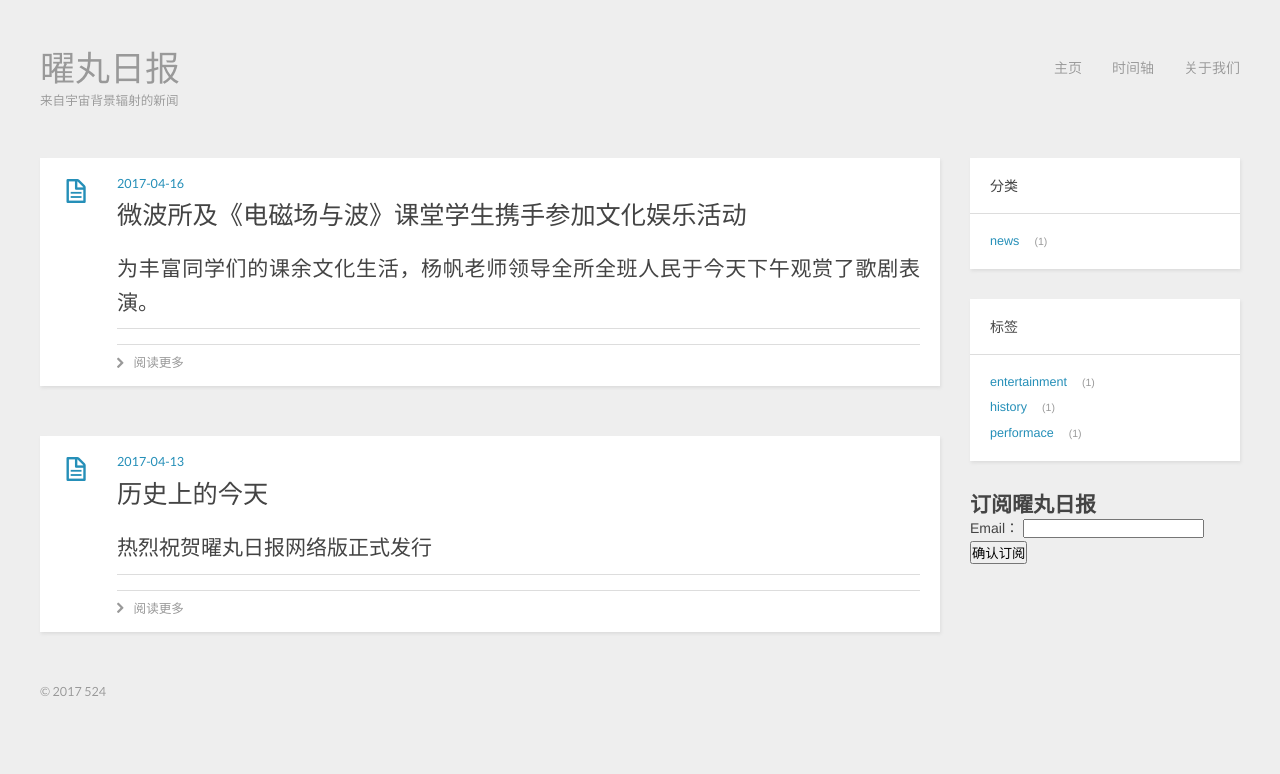
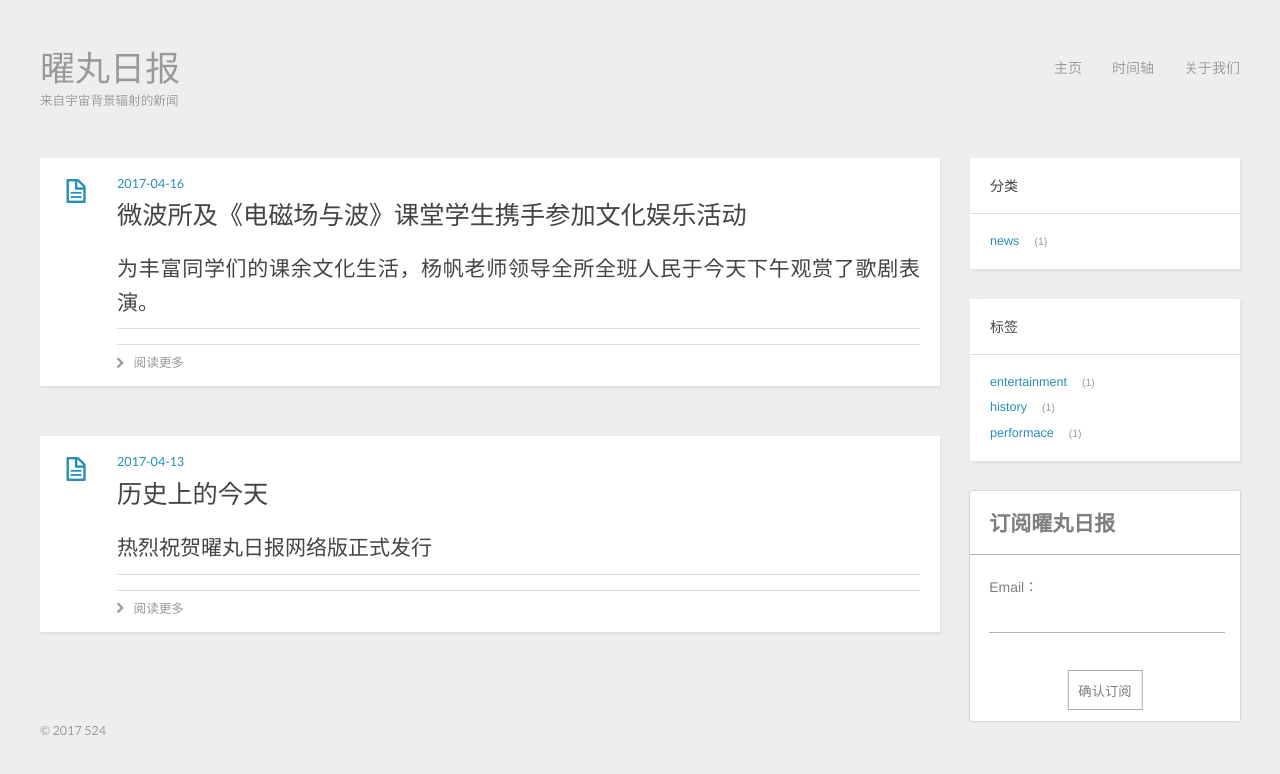
Before and after one commit to allxll/524a, a plain HTML site: page index.html in a window 1280 px wide. Drawn offline with nearby package versions, Linux system fonts and the light colour scheme.

Commit message:
update 524a

```diff
--- a/css/style.css
+++ b/css/style.css
@@ -805,3 +805,70 @@ pre .clojure .title {
 pre .deletion {
   color: #dc322f;
 }
+.email-subscribe {
+  background-color: #fff;
+  box-shadow: 0 0 2px #aaa;
+  color: rgba(0,0,0,0.5);
+}
+.email-subscribe h2 {
+  color: inherit;
+  border-bottom: 1px solid rgba(0,0,0,0.3);
+  padding: 1.2rem;
+}
+.email-subscribe div.email-panel {
+  padding: 1.2rem;
+  padding-bottom: 0.1rem;
+}
+.email-subscribe label {
+  margin-bottom: 0.5rem;
+}
+.email-subscribe input[type='email'] {
+  position: relative;
+  outline: none;
+  border: none;
+  border-bottom: 1px solid rgba(0,0,0,0.3);
+  background-color: transparent;
+  font-size: 1.5rem;
+  padding: 2px;
+  width: 100%;
+  color: rgba(0,0,0,0.4);
+}
+.email-subscribe input[type='email'] ~ span {
+  display: block;
+  position: relative;
+  height: 2px;
+  background-color: #5f9ea0;
+  width: 100%;
+  left: 0;
+  -webkit-transform: scaleX(0);
+  transform: scaleX(0);
+  -webkit-transition: -webkit-transform 0.5s ease-in-out;
+  transition: -webkit-transform 0.5s ease-in-out;
+  transition: transform 0.5s ease-in-out;
+  transition: transform 0.5s ease-in-out, -webkit-transform 0.5s ease-in-out;
+}
+.email-subscribe input[type='email']:focus ~ span {
+  -webkit-transform: scaleX(1);
+  transform: scaleX(1);
+}
+.email-subscribe .clear {
+  padding: 0.7rem 1.2rem;
+}
+.email-subscribe .clear input[type='submit'] {
+  position: relative;
+  padding: 0.6rem;
+  outline: none;
+  border: 1px solid #aaa;
+  background-color: transparent;
+  color: inherit;
+  left: 50%;
+  -webkit-transform: translateX(-50%);
+  transform: translateX(-50%);
+  -webkit-transition: background-color 0.3s ease-in;
+  transition: background-color 0.3s ease-in;
+  cursor: pointer;
+}
+.email-subscribe .clear input[type='submit']:hover {
+  background-color: #5f9ea0;
+  border-color: #5f9ea0;
+}
```
